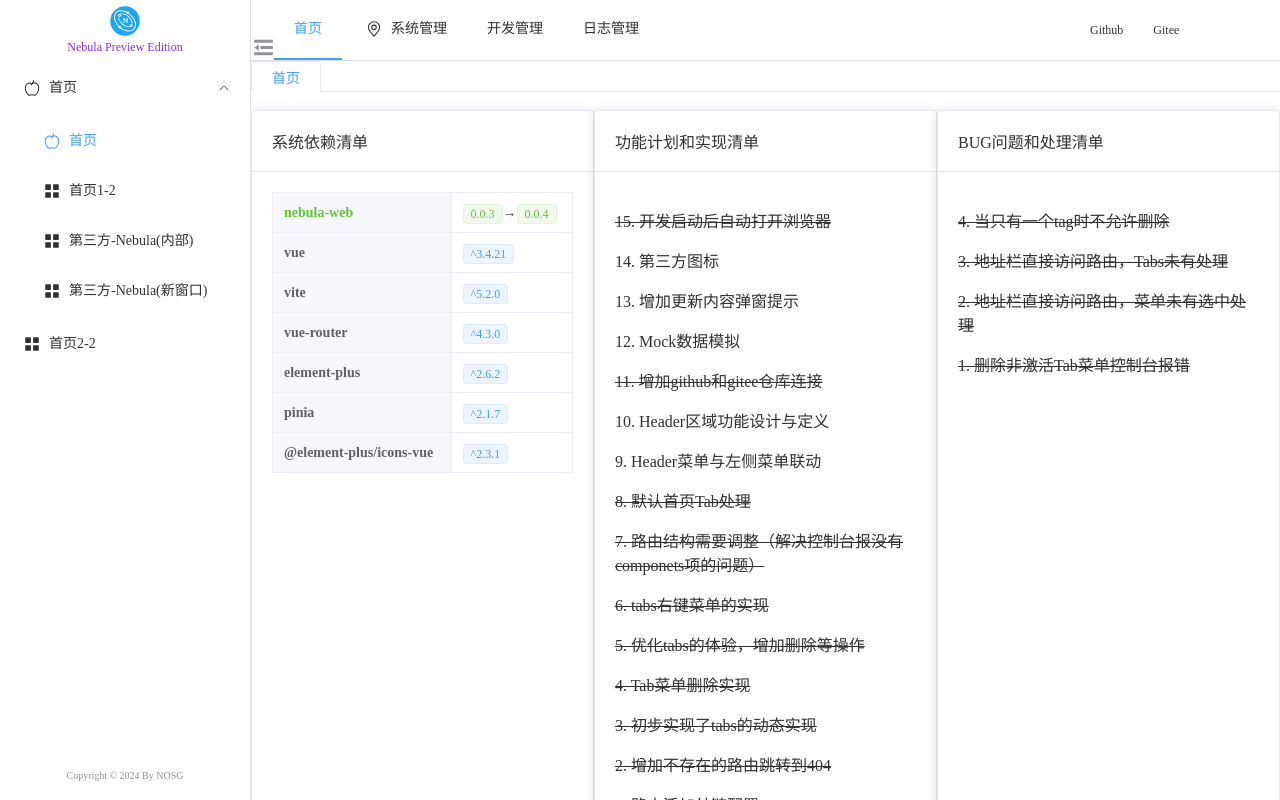
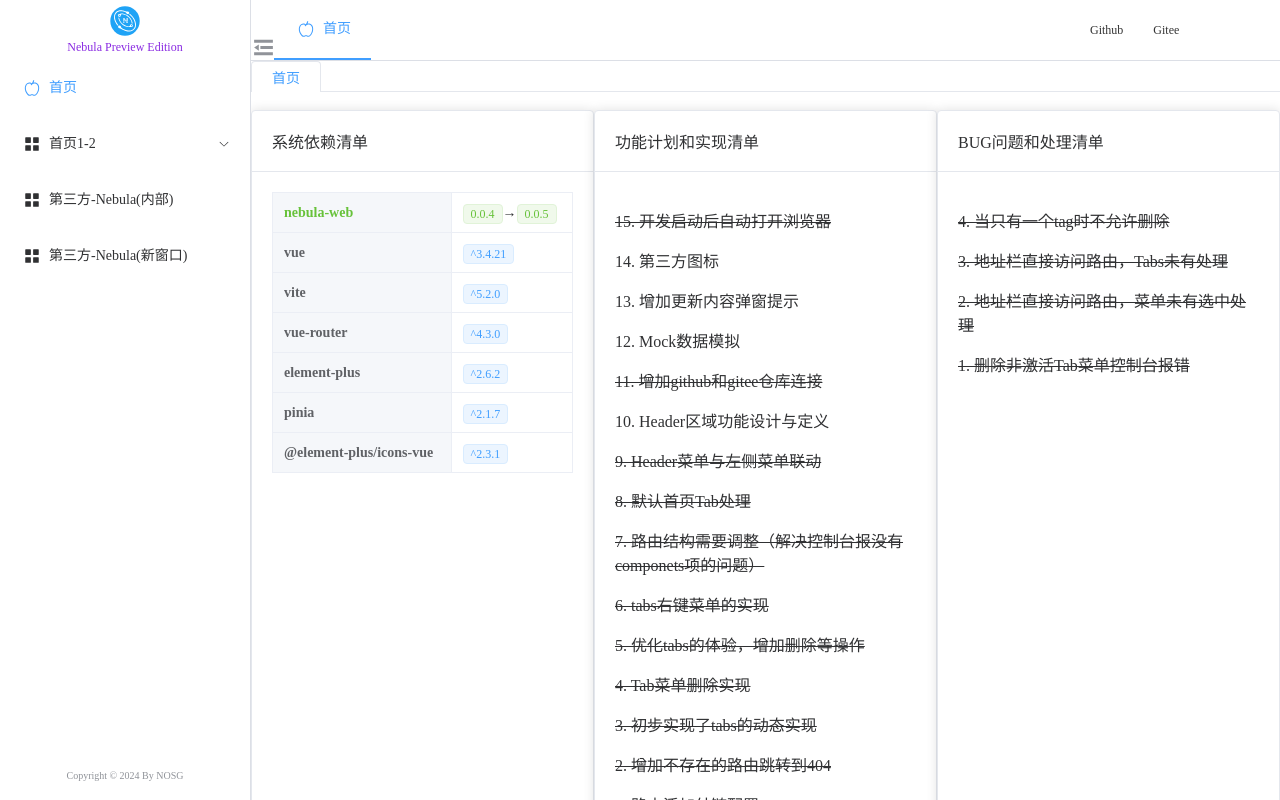
Before and after one commit to NeegixOpensourceGroup/nebula-web, a Vue app: page /home in a window 1280 px wide. Built offline with nearby package versions, Linux system fonts and the light colour scheme.

Commit message:
[feat] Header区域菜单和左侧菜单联动

```diff
--- a/src/layout/components/NAsider/NSubMenuRecursive.vue
+++ b/src/layout/components/NAsider/NSubMenuRecursive.vue
@@ -1,14 +1,14 @@
 <template>
-  <el-menu-item :index="item.id"  v-if="!item.children || item.children.length === 0" @click="jumpPath(item)">
+  <el-menu-item :index="item.name"  v-if="!item.children || item.children.length === 0" @click="jumpPath(item)">
       <el-icon><component :is="item.icon" /></el-icon>
       <template #title><span>{{ item.title }}</span></template>
   </el-menu-item>
-  <el-sub-menu v-else :index="item.id">
+  <el-sub-menu v-else :index="item.name">
     <template #title>
       <el-icon><component :is="item.icon" /></el-icon>
       <span>{{ item.title }}</span>
     </template>
-    <n-sub-menu-recursive v-for="(child, index) in item.children" :key="child.id" :item="child" />
+    <n-sub-menu-recursive v-for="(child, index) in item.children" :key="child.name" :item="child" />
   </el-sub-menu>
 </template>
 
@@ -28,7 +28,7 @@ const props = defineProps({
 const jumpPath = (item) => {
   if(!item.path.startsWith('http')){
     router.push(item.path)
-    addTab(item.title, item.id, item.path)
+    addTab(item.title, item.name, item.path)
   } else {
     window.open(item.path)
   }
--- a/src/layout/components/NHeader/index.vue
+++ b/src/layout/components/NHeader/index.vue
@@ -10,14 +10,15 @@
       </div>
       <div class="middle">
         <el-menu
-          :default-active="activeIndex"
+          :default-active="headerMenu[0].name"
           mode="horizontal"
           @select="handleSelect"
         >
-          <el-menu-item index="1">首页</el-menu-item>
+          <el-menu-item v-for="(item, index) in headerMenu" :key="item.name" :index="item.name"  @click="findSiderMenu(item.name)"><el-icon><component :is="item.icon" /></el-icon>{{ item.title }}</el-menu-item>
+          <!-- <el-menu-item index="1">首页</el-menu-item>
           <el-menu-item index="2"><el-icon><location /></el-icon>系统管理</el-menu-item>
-          <el-menu-item index="3">开发管理</el-menu-item>
-          <el-menu-item index="4">日志管理</el-menu-item>
+          <el-menu-item index="3" @click="findSiderMenu('layout')">开发管理</el-menu-item>
+          <el-menu-item index="4">日志管理</el-menu-item> -->
         </el-menu>
       </div>
       <div class="right">
@@ -61,8 +62,8 @@ import { useLayoutStore } from '@/layout/stores/layoutStore'
 
 // 可以在组件中的任意位置访问 `store` 变量 ✨
 const layoutStore = useLayoutStore()
-const { isCollapse } = storeToRefs(layoutStore)
-const { toggleCollapse } = layoutStore
+const { isCollapse, headerMenu } = storeToRefs(layoutStore)
+const { toggleCollapse, findSiderMenu } = layoutStore
 
 const activeIndex = ref('1')
 
--- a/src/layout/stores/layoutStore.js
+++ b/src/layout/stores/layoutStore.js
@@ -3,9 +3,11 @@ import {routes} from '@/router'
 
 export const useLayoutStore = defineStore('layout', {
   state: () => ({
+    layout: 'normal', // 默认布局
     isCollapse: false, // 侧边栏是否折叠
     headerMenu: [], // 顶部菜单
     siderMenu: [], // 侧边栏菜单
+    menus:[], // 所有菜单
     activeMenu: '', // 当前激活的菜单
     tabs: [] // 标签页列表
   }),
@@ -30,7 +32,7 @@ export const useLayoutStore = defineStore('layout', {
             // 创建菜单项
             let menu = {
               path: route.path,
-              id: route.name,
+              name: route.name,
               title: route.meta.title,
               icon: route.meta.icon
             }
@@ -56,7 +58,13 @@ export const useLayoutStore = defineStore('layout', {
         return menus
       }
       // 转换路由配置为菜单结构
-      this.siderMenu = routesConvertToMenus(routes)
+      this.menus = this.siderMenu = routesConvertToMenus(routes)
+
+      if (this.layout === 'normal'){
+        this.headerMenu = this.menus.filter(item=>!!item.children)
+        this.findSiderMenu(this.headerMenu[0].name)
+      }
+
       function findFirstDeepestChild(item) {
         if (item.children) {
           for (const child of item.children) {
@@ -75,6 +83,9 @@ export const useLayoutStore = defineStore('layout', {
 
       // 默认添加第一个最末级子项
       this.addTab(firstDeepestChildOfProduct.title, firstDeepestChildOfProduct.id, firstDeepestChildOfProduct.path)
+    },
+    findSiderMenu(name){
+      this.siderMenu = this.menus.find(item => item.name === name).children
     },
     addTab (title, name, path){
       // Check if a tab with the same name already exists in the tabs array
--- a/src/router/index.js
+++ b/src/router/index.js
@@ -27,7 +27,19 @@ export const routes = [
           title: '首页1-2',
           icon: 'Menu'
         },
-        component: () => import('@/views/example1/item1/index'),
+        redirect: '/item15',
+        children: [
+          {
+            path: '/item15',
+            name: 'home15',
+            component: Layout,
+            meta: {
+              externalUrl: 'https://nebula.neegix.com',
+              title: '首页1-5',
+              icon: 'Menu'
+            }
+          }
+        ],
       },
       {
         path: '/item14',
--- a/src/views/home/index.vue
+++ b/src/views/home/index.vue
@@ -16,7 +16,7 @@
             <el-text class="mx-1" type="success">nebula-web</el-text>
           </div>
         </template>
-        <el-tag  type="success" size="small">0.0.3</el-tag>→<el-tag  type="success" size="small">0.0.4</el-tag>
+        <el-tag  type="success" size="small">0.0.4</el-tag>→<el-tag  type="success" size="small">0.0.5</el-tag>
       </el-descriptions-item>
       <el-descriptions-item>
         <template #label>
@@ -80,7 +80,7 @@
     <p>12. Mock数据模拟</p>
     <p><del>11. 增加github和gitee仓库连接</del></p>
     <p>10. Header区域功能设计与定义</p>
-    <p>9. Header菜单与左侧菜单联动</p>
+    <p><del>9. Header菜单与左侧菜单联动</del></p>
     <p><del>8. 默认首页Tab处理</del></p>
     <p><del>7. 路由结构需要调整（解决控制台报没有componets项的问题）</del></p>
     <p><del>6. tabs右键菜单的实现</del></p>
```
Lines whose indentation alone changed are shown as unchanged.
